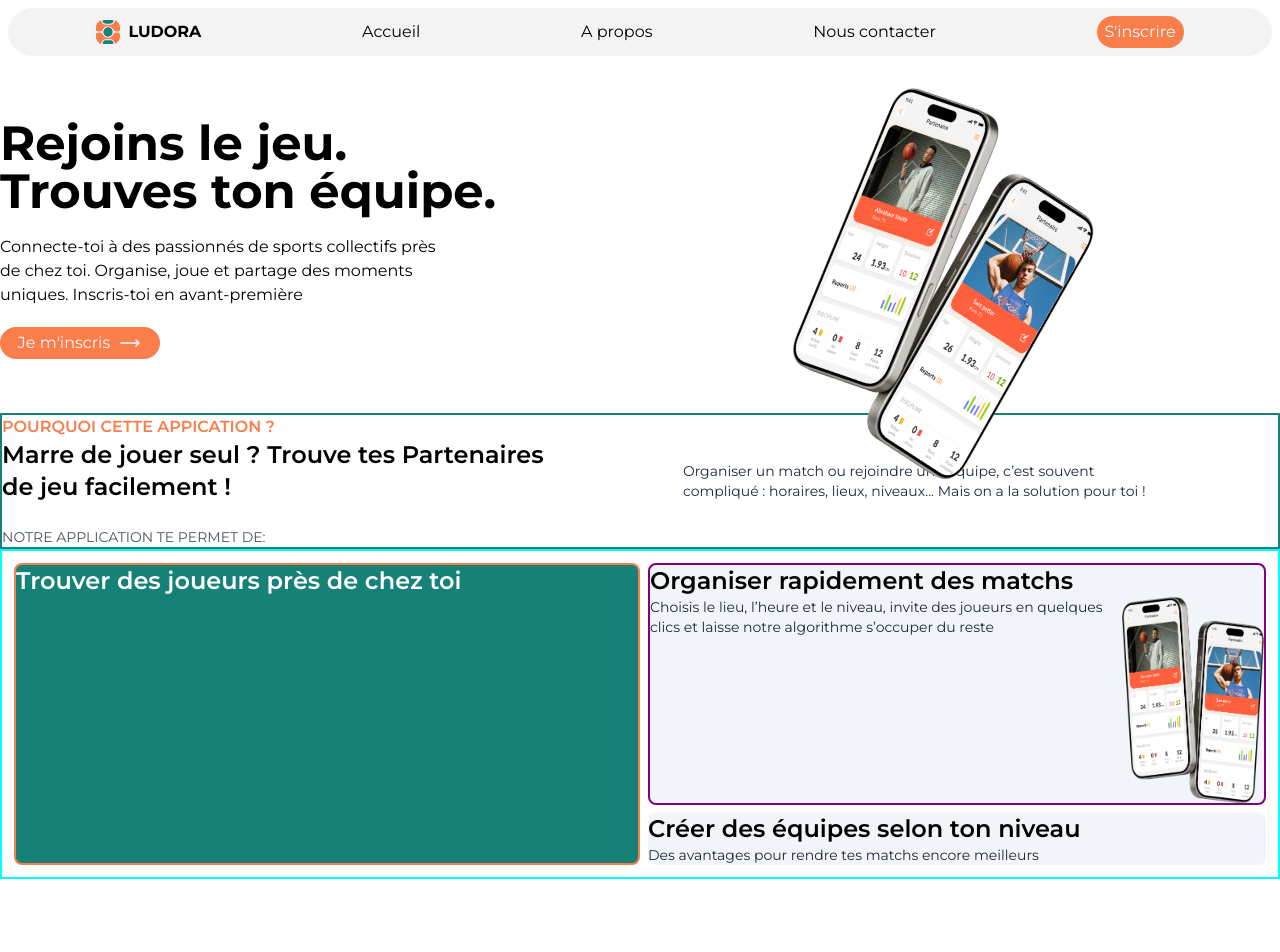
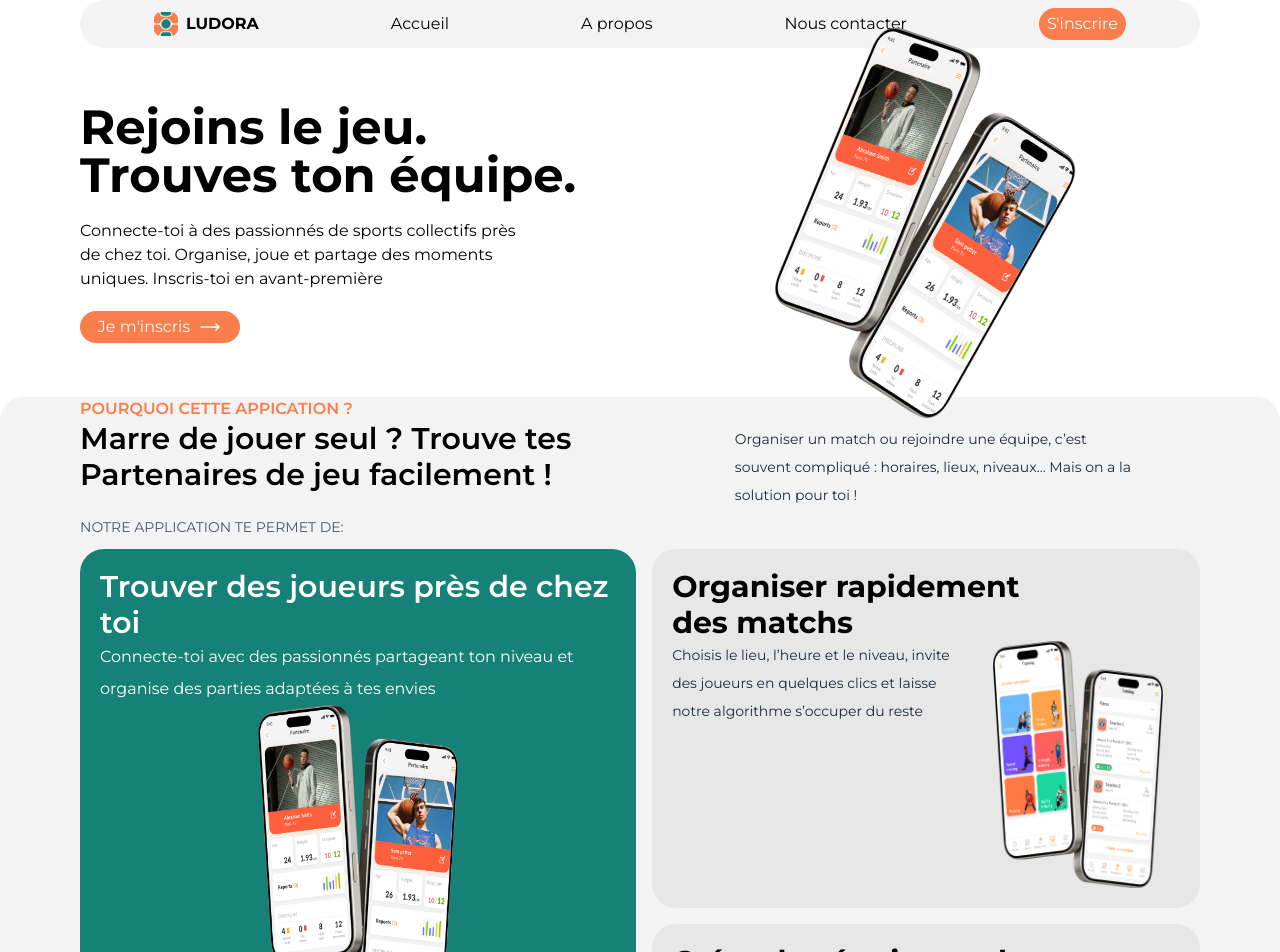
Before and after one commit to amir-398/Lean-startup-website, a Next.js app: page / in a window 1280 px wide. Shown: the top 952 px of the page. Before the commit the page ends 879 px from the top, so only its background shows below. Built offline with nearby package versions, Linux system fonts and the light colour scheme.

Commit message:
🚧 ✨ hero2

```diff
--- a/app/components/Header.tsx
+++ b/app/components/Header.tsx
@@ -4,7 +4,8 @@ import React from "react";
 
 const Header = () => {
   return (
-    <div className="flex justify-around items-center bg-white2 p-2 m-2 rounded-3xl ">
+    <div className="px-20">
+      <header className="flex justify-around items-center bg-white2 p-2  rounded-3xl ">
         <div className="flex items-center">
           <Image src="/logo.svg" alt="logo" width={24} height={24} />
           <h3 className="font-bold pl-2">LUDORA</h3>
@@ -18,6 +19,7 @@ const Header = () => {
         >
           S'inscrire
         </Link>
+      </header>
     </div>
   );
 };
--- a/app/components/Hero1.tsx
+++ b/app/components/Hero1.tsx
@@ -3,7 +3,7 @@ import React from "react";
 
 const Hero1 = () => {
   return (
-    <section className=" flex justify-between">
+    <section className=" flex justify-between px-20">
       <div className=" flex flex-col w-1/2 justify-center">
         <div className="mb-5">
           <h1 className="font-bold text-5xl">Rejoins le jeu.</h1>
--- a/app/components/Hero2.tsx
+++ b/app/components/Hero2.tsx
@@ -3,60 +3,75 @@ import React from "react";
 
 const Hero2 = () => {
   return (
-    <section className="bg-white3 flex flex-col">
-      <div className="test1 flex">
+    <section className="bg-white2 flex flex-col px-20 rounded-3xl">
+      <div className=" flex">
         <div className="flex flex-col">
           <h3 className="text-orange font-semibold">
             POURQUOI CETTE APPICATION ?
           </h3>
-          <h2 className="font-semibold text-2xl">
+          <h2 className="font-semibold text-3xl">
             Marre de jouer seul ? Trouve tes Partenaires de jeu facilement !
           </h2>
           <br />
-          <p className="text-gray-600  text-sm">
+          <p className="text-gray-600 text-sm">
             NOTRE APPLICATION TE PERMET DE:
           </p>
         </div>
-        <div className="flex flex-col justify-center items-center pl-10 pr-10">
-          <p className="w-3/4 text-slate-800 text-sm">
+        <div className="flex flex-col justify-center items-center ">
+          <p className="w-3/4 text-slate-800 text-sm leading-loose">
             Organiser un match ou rejoindre une équipe, c’est souvent compliqué
             : horaires, lieux, niveaux... Mais on a la solution pour toi !
           </p>
         </div>
       </div>
-      <div className="test2 h-3/4 flex p-2">
-        <div className="test3 w-1/2 bg-green text-white rounded-lg m-1">
-          <h2 className="font-semibold text-2xl">
+      <div className=" h-3/4 flex mt-3">
+        <div className=" w-1/2 bg-green text-white rounded-3xl mr-2 flex flex-col items-center p-5">
+          <h2 className=" font-semibold text-3xl">
             Trouver des joueurs près de chez toi
           </h2>
+          <p className="leading-loose ">
+            {" "}
+            Connecte-toi avec des passionnés partageant ton niveau et organise
+            des parties adaptées à tes envies{" "}
+          </p>
+          <div>
+            <Image
+              src="/iphone16double.png"
+              alt="mockup"
+              width={200}
+              height={200}
+              className=""
+            />
+          </div>
         </div>
-        <div className=" w-1/2 flex flex-col">
-          <div className="test4 bg-slate-100 rounded-lg m-1 flex flex-col">
-            <h2 className="font-semibold text-2xl">
-              Organiser rapidement des matchs
+        <div className="w-1/2 flex flex-col">
+          <div className=" bg-white3 rounded-3xl ml-2 mb-2 flex flex-col p-5">
+            <h2 className="font-bold text-3xl">
+              Organiser rapidement <br /> des matchs
             </h2>
             <div className="flex">
-              <div>
-                <p className="text-slate-800 text-sm">
+              <div className=" w-3/5">
+                <p className="text-slate-800 text-sm leading-loose">
                   Choisis le lieu, l’heure et le niveau, invite des joueurs en
                   quelques clics et laisse notre algorithme s’occuper du reste
                 </p>
               </div>
-              <div>
+              <div className="w-2/5  flex justify-center ">
                 <Image
-                  src="/iphone16double.png"
+                  src="/mock2.png"
                   alt="mockup"
-                  width={240}
-                  height={240}
+                  width={170}
+                  height={170}
+                  className=""
                 />
               </div>
             </div>
           </div>
-
-          <div className="bg-slate-100 rounded-lg m-1">
-            <h2 className="font-semibold text-2xl">
+          <div className="bg-white3 rounded-3xl ml-2 mt-2 p-5">
+            <h2 className="font-bold text-3xl">
               Créer des équipes selon ton niveau
             </h2>
+            <br />
             <p className="text-slate-800 text-sm">
               Des avantages pour rendre tes matchs encore meilleurs
             </p>
--- a/app/globals.css
+++ b/app/globals.css
@@ -8,7 +8,7 @@
   --orange: #f97e4b;
   --white: #ffffff;
   --white-2: #f3f3f3;
-  --white-3: #fafafa0c;
+  --white-3: #e7e7e7;
 }
 
 /* @media (prefers-color-scheme: dark) {
@@ -44,7 +44,10 @@ body {
   border: 2px solid red;
 }
 
+.rotate-transform {
+  transform: rotate(26deg) translateY(50px);
+}
+
 .rotate {
-  transform: rotate(26deg) translateY(50px);
-  overflow: hidden;
+  transform: rotate(26deg);
 }
```
Also changed, not shown: public/basketball.jpg (added), public/mock2.png (added). Lines whose indentation alone changed are shown as unchanged.
